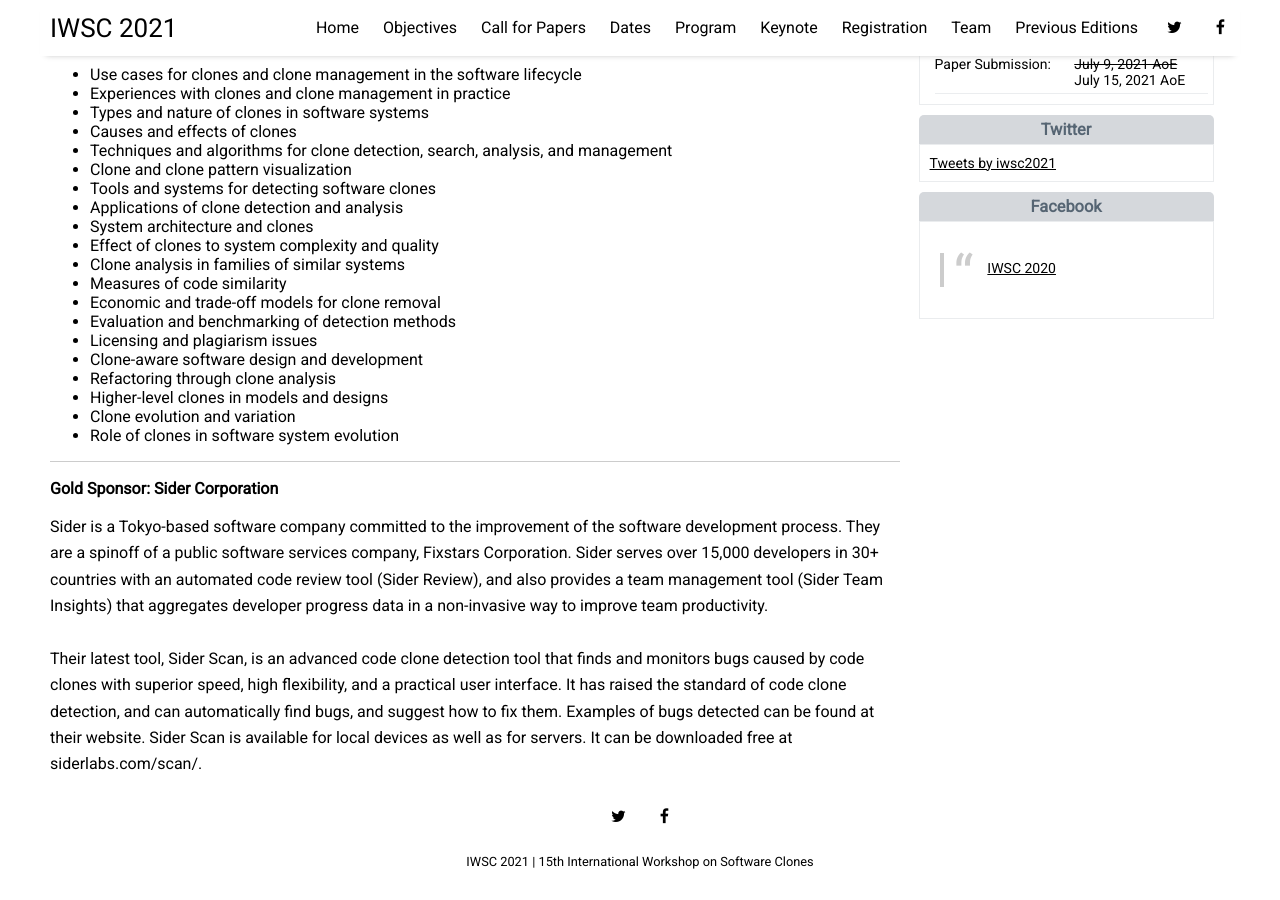
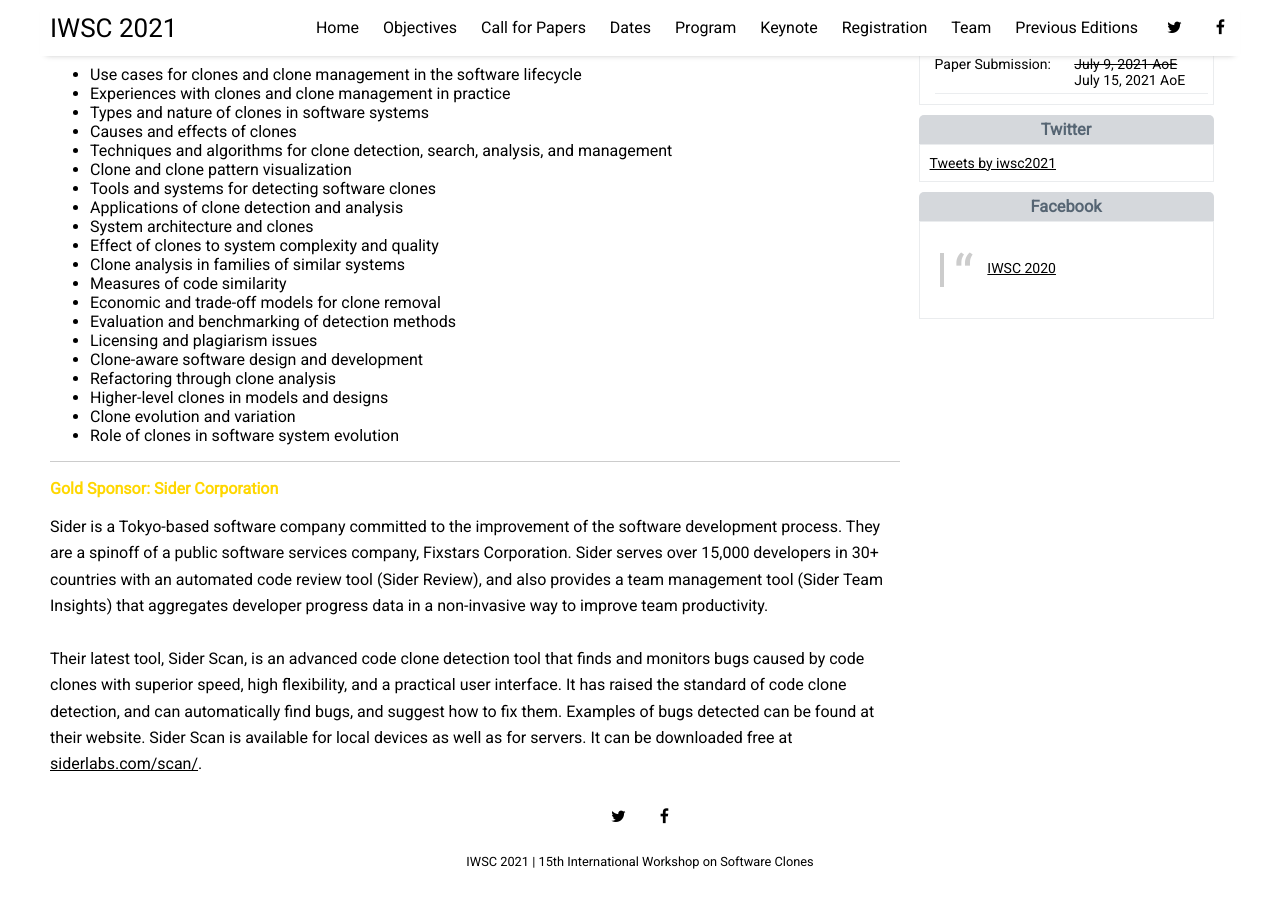
Before and after one commit to iwsc2023/iwsc2023.github.io, a Jekyll site: the page built from index.html, in a window 1280 px wide and 900 px high, scrolled down 873 px. Built offline with Jekyll 4.4.1, drawn with Linux system fonts in a browser that asks for light colours; nearby versions of some CDN libraries; the list of posts is cut into pages by our own code; comment, search, counter and statistics services are not loaded.

Commit message:
Update home.html

```diff
--- a/_layouts/home.html
+++ b/_layouts/home.html
@@ -105,11 +105,11 @@
 
       <hr />
       <div id="goldsponsor">
-      <b>Gold Sponsor: Sider Corporation</b> <br/>
+      <b><font color="gold">Gold Sponsor: Sider Corporation</font></b> <br/>
       <p>
       	Sider is a Tokyo-based software company committed to the improvement of the software development process. They are a spinoff of a public software services company, Fixstars Corporation. Sider serves over 15,000 developers in 30+ countries with an automated code review tool (Sider Review), and also provides a team management tool (Sider Team Insights) that aggregates developer progress data in a non-invasive way to improve team productivity.
 	<br/><br/>
-	Their latest tool, Sider Scan, is an advanced code clone detection tool that finds and monitors bugs caused by code clones with superior speed, high flexibility, and a practical user interface. It has raised the standard of code clone detection, and can automatically find bugs, and suggest how to fix them. Examples of bugs detected can be found at their website. Sider Scan is available for local devices as well as for servers. It can be downloaded free at siderlabs.com/scan/.
+	Their latest tool, Sider Scan, is an advanced code clone detection tool that finds and monitors bugs caused by code clones with superior speed, high flexibility, and a practical user interface. It has raised the standard of code clone detection, and can automatically find bugs, and suggest how to fix them. Examples of bugs detected can be found at their website. Sider Scan is available for local devices as well as for servers. It can be downloaded free at <a href="https://siderlabs.com/scan/">siderlabs.com/scan/</a>.
       </p>
       </div>
 
```
